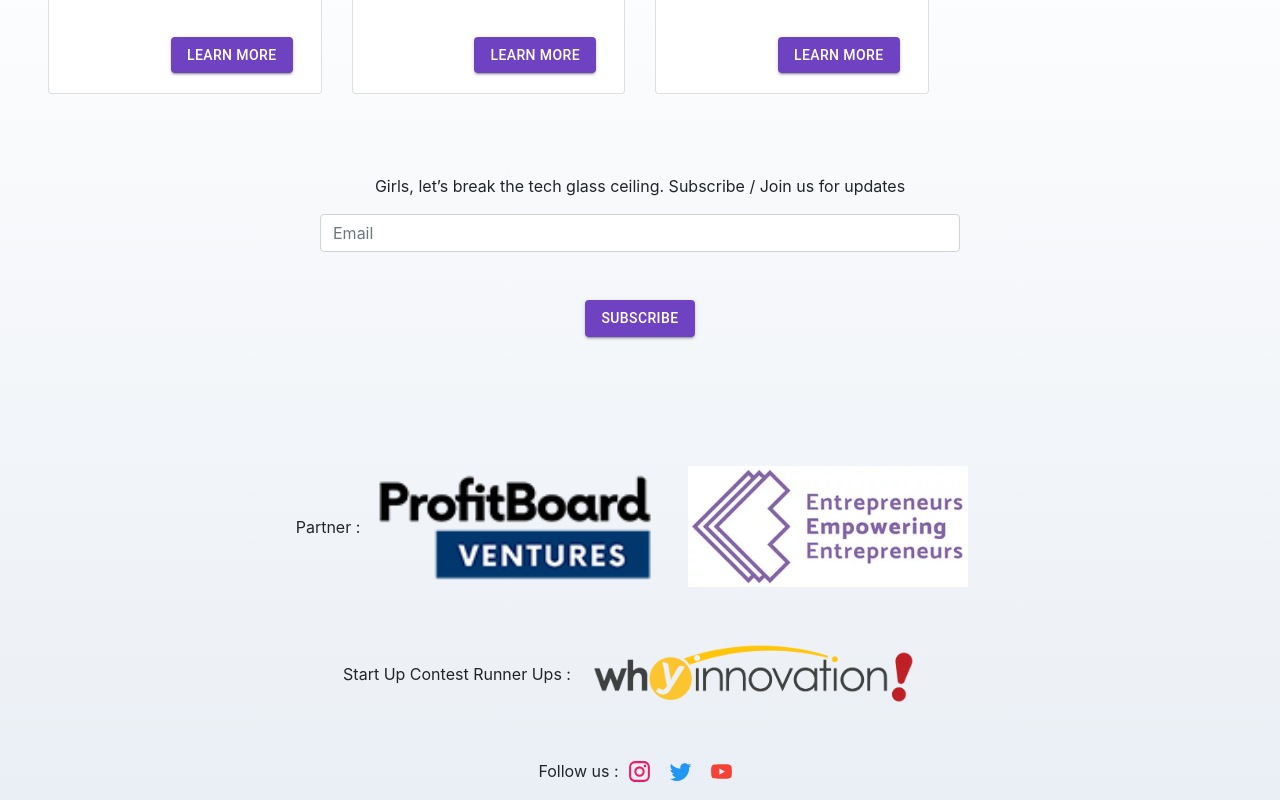
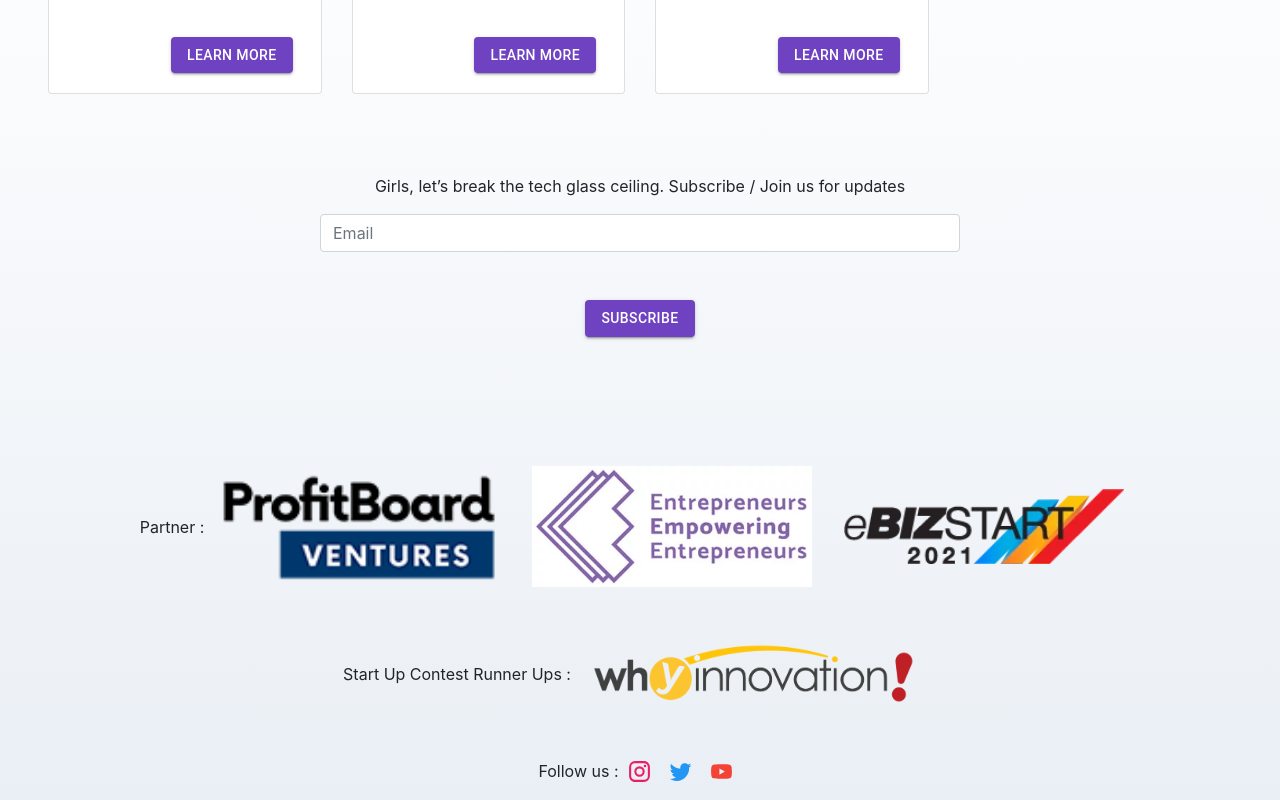
Before and after one commit to yeukfei02/codersMojoFrontend, a Next.js app: page / in a window 1280 px wide. Shown: the part 667-1467 px from the top of the page. Built offline with nearby package versions, Linux system fonts and the light colour scheme; no server answers; what is_js would draw is missing.

Commit message:
feat: 🎸 add ebizstart image

```diff
--- a/components/landingPage/LandingPage.tsx
+++ b/components/landingPage/LandingPage.tsx
@@ -250,6 +250,9 @@ function LandingPage(): JSX.Element {
           <div className="mx-3">
             <img className="img-fluid" src="/partner2.png" width="280" height="120" alt="" loading="lazy" />
           </div>
+          <div className="mx-3">
+            <img className="img-fluid" src="/partner3.png" width="280" height="120" alt="" loading="lazy" />
+          </div>
         </div>
       </div>
 
```
Also changed, not shown: public/partner3.png (added).
